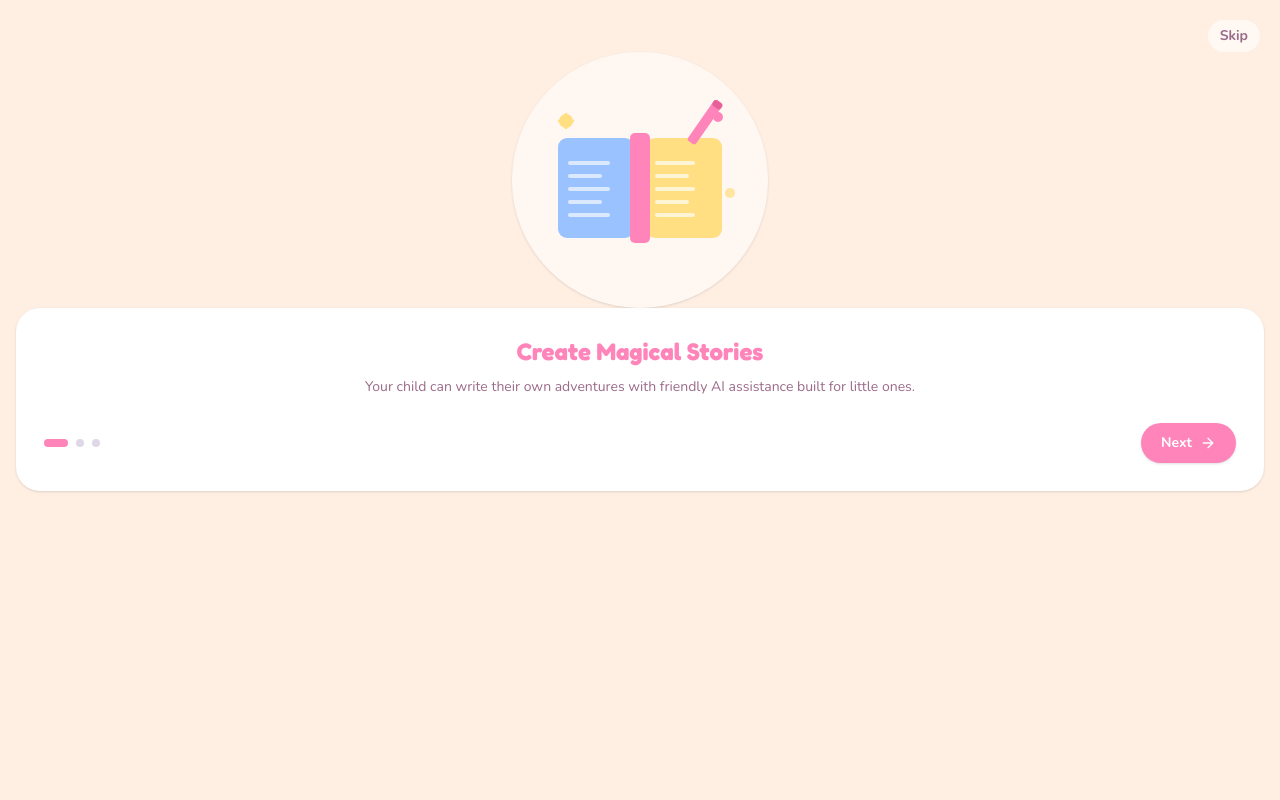
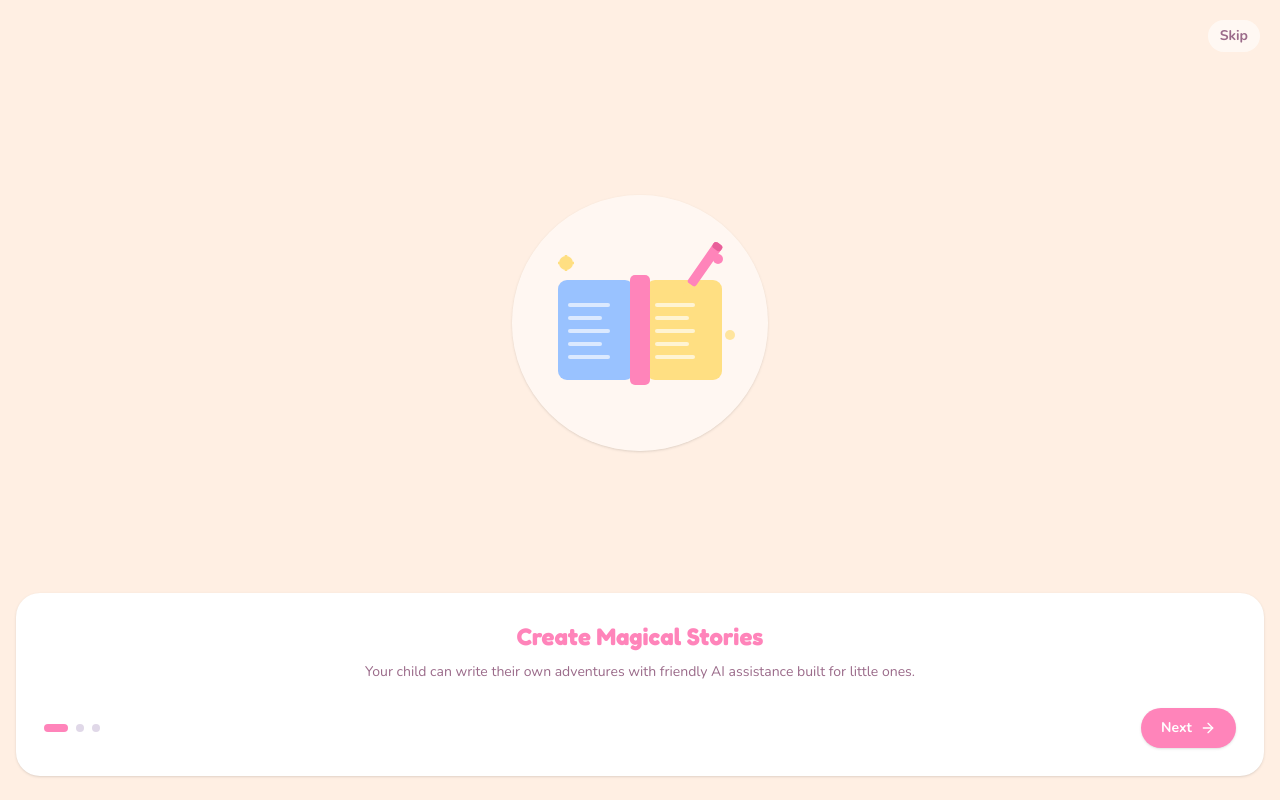
Before and after one commit to Shaii-Shaii/brightink_kids, a React (Vite) app: page / in a window 1280 px wide. Built offline with nearby package versions, Linux system fonts and the light colour scheme.

Commit message:
Make bottom nav non-scrollable

```diff
--- a/src/app/App.tsx
+++ b/src/app/App.tsx
@@ -409,8 +409,6 @@ type NavTab = typeof NAV_TABS[number]["id"]
 
 function BottomNav({ active, go }: { active: NavTab; go: (s: Screen) => void }) {
   return (
-    <>
-      <div aria-hidden className="h-20 flex-shrink-0" style={{ paddingBottom: "env(safe-area-inset-bottom)" }}/>
     <div
       className="fixed inset-x-0 bottom-0 z-[9999] flex items-center border-t shadow-[0_-8px_24px_rgba(61,43,78,0.08)]"
       style={{
@@ -432,7 +430,6 @@ function BottomNav({ active, go }: { active: NavTab; go: (s: Screen) => void })
         )
       })}
     </div>
-    </>
   )
 }
 
@@ -2592,9 +2589,9 @@ export default function App() {
   }
 
   return (
-    <div className="w-full min-h-screen overflow-hidden" style={{ background: PEACH }}>
-      <div className="relative overflow-hidden w-full min-h-screen">
-        <motion.div key={screen} initial={{ opacity: 0 }} animate={{ opacity: 1 }} transition={{ duration: 0.22 }} className="min-h-screen">
+    <div className="w-full h-[100dvh] overflow-hidden" style={{ background: PEACH }}>
+      <div className="relative overflow-hidden w-full h-full">
+        <motion.div key={screen} initial={{ opacity: 0 }} animate={{ opacity: 1 }} transition={{ duration: 0.22 }} className="h-full">
           {renderScreen()}
         </motion.div>
       </div>
--- a/src/styles/globals.css
+++ b/src/styles/globals.css
@@ -2,8 +2,9 @@ html,
 body,
 #root {
   width: 100%;
-  min-height: 100%;
+  height: 100%;
   margin: 0;
+  overflow: hidden;
 }
 
 body {
```
Lines whose indentation alone changed are shown as unchanged.
